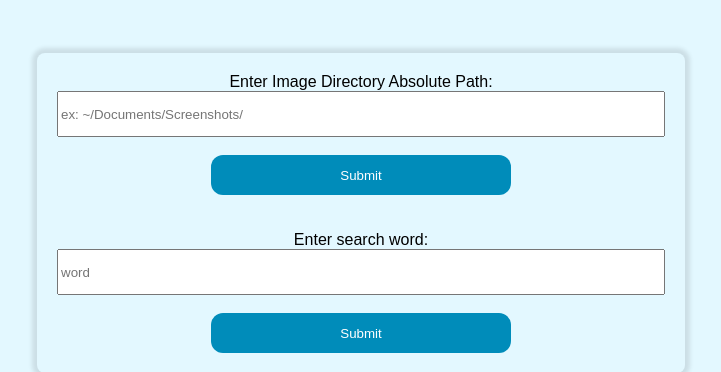
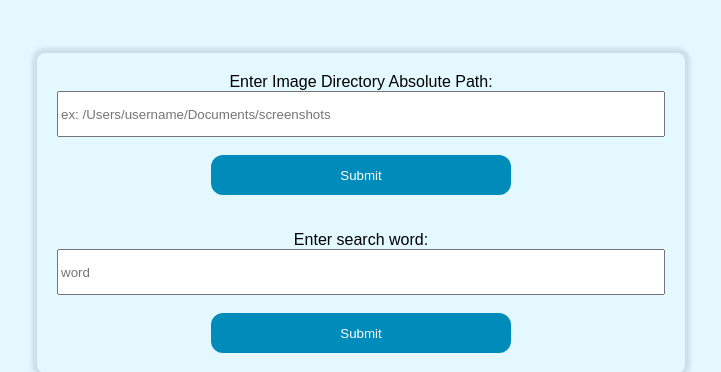
Before and after one commit to svarshh/Image-Search-Tool, a Flask app: page / in a window 1280 px wide. Shown: the part 187-559 px from the top of the page, without its empty margins (279-1000 px from the left). Run offline with Flask 3, Linux system fonts and the light colour scheme.

Commit message:
index.html udpated

```diff
--- a/src/backend/templates/index.html
+++ b/src/backend/templates/index.html
@@ -37,7 +37,7 @@
     <div class="text_box">
         <form id = "enter_path" action="/submit_form" method="post">
         <label for="userText">Enter Image Directory Absolute Path:</label><br>
-        <input type="text" id="userText" name="userText" placeholder="ex: ~/Documents/Screenshots/", style="width: 600px; height: 40px;"><br><br>
+        <input type="text" id="userText" name="userText" placeholder="ex: /Users/username/Documents/screenshots", style="width: 600px; height: 40px;"><br><br>
         <input type="submit" value="Submit" style="width: 300px; height: 40px;">
             <br>
             <br>
```
